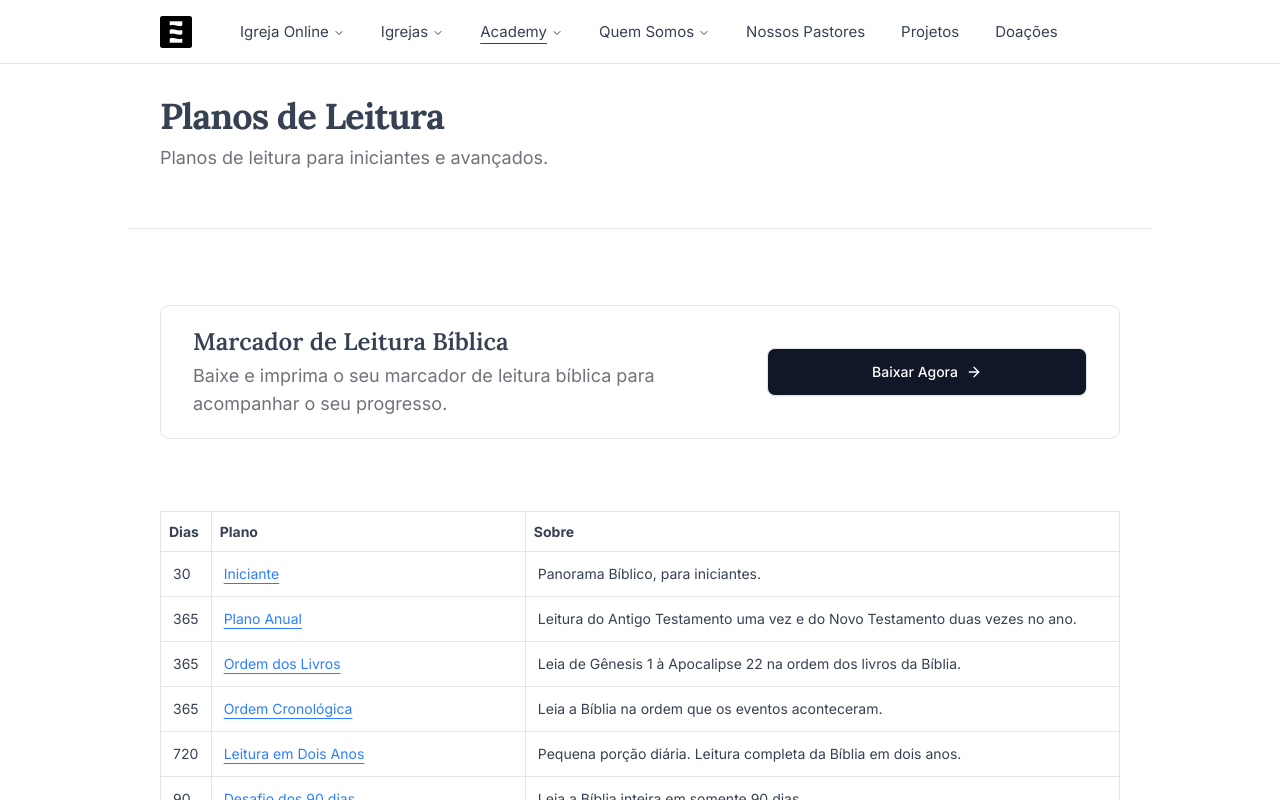
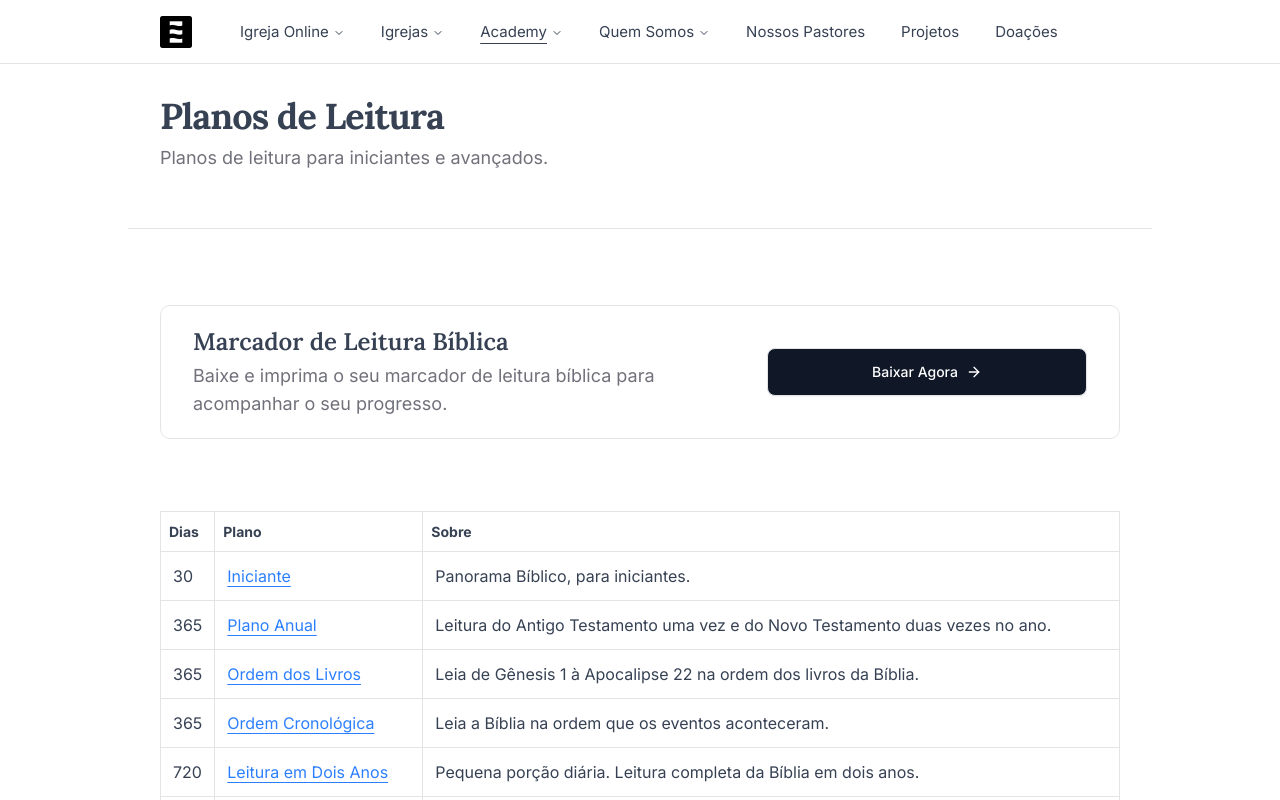
Before and after one commit to oceanodg/ocn-institucional-v4, a Next.js app: page /oceano-academy/planos-de-leitura in a window 1280 px wide. Shown: the top 800 px of the page. Built offline with nearby package versions, Linux system fonts and the light colour scheme.

Commit message:
style: refine styling for LinkReadingPlan and TableHead components for improved layout

```diff
--- a/app/(site)/oceano-academy/planos-de-leitura/page.tsx
+++ b/app/(site)/oceano-academy/planos-de-leitura/page.tsx
@@ -26,7 +26,7 @@ function LinkReadingPlan(props: {
       className={cn(
         "dark:text-dark-secondary hover:dark:text-dark-secondary-2",
         "text-light-secondary hover:text-light-secondary-2",
-        "text-sm block",
+        "block",
         className
       )}
     >
@@ -90,7 +90,7 @@ export default function PlanosLeituraPage() {
           <TableHeader>
             <TableRow>
               <TableHead className="w-[50px]">Dias</TableHead>
-              <TableHead>Plano</TableHead>
+              <TableHead className="w-32 sm:w-52">Plano</TableHead>
               <TableHead>Sobre</TableHead>
             </TableRow>
           </TableHeader>
```
